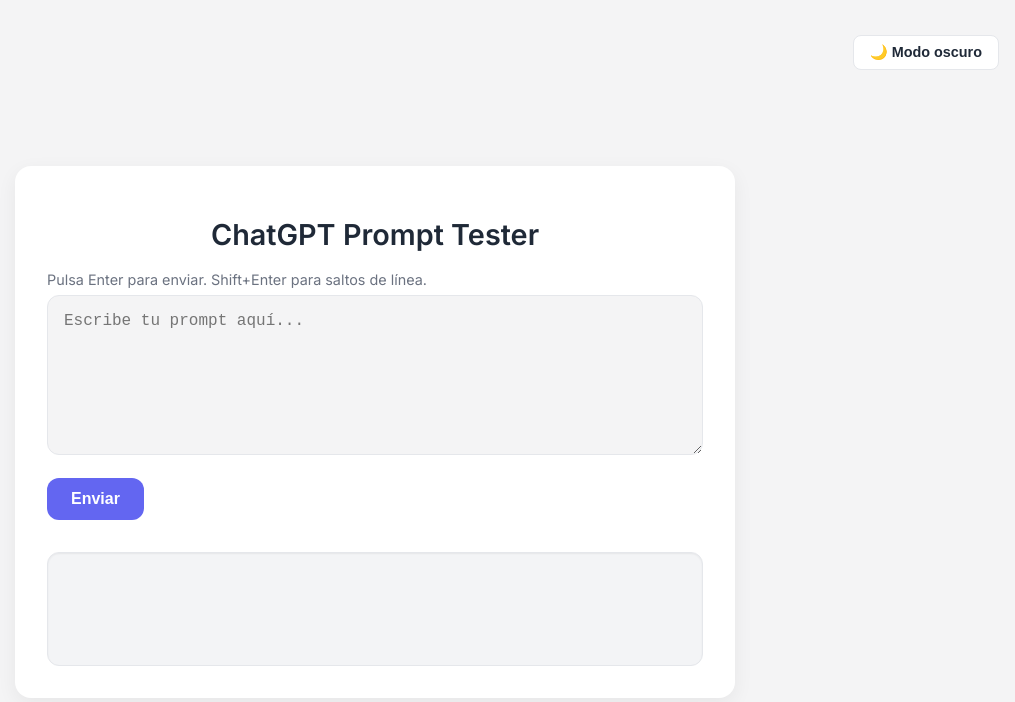
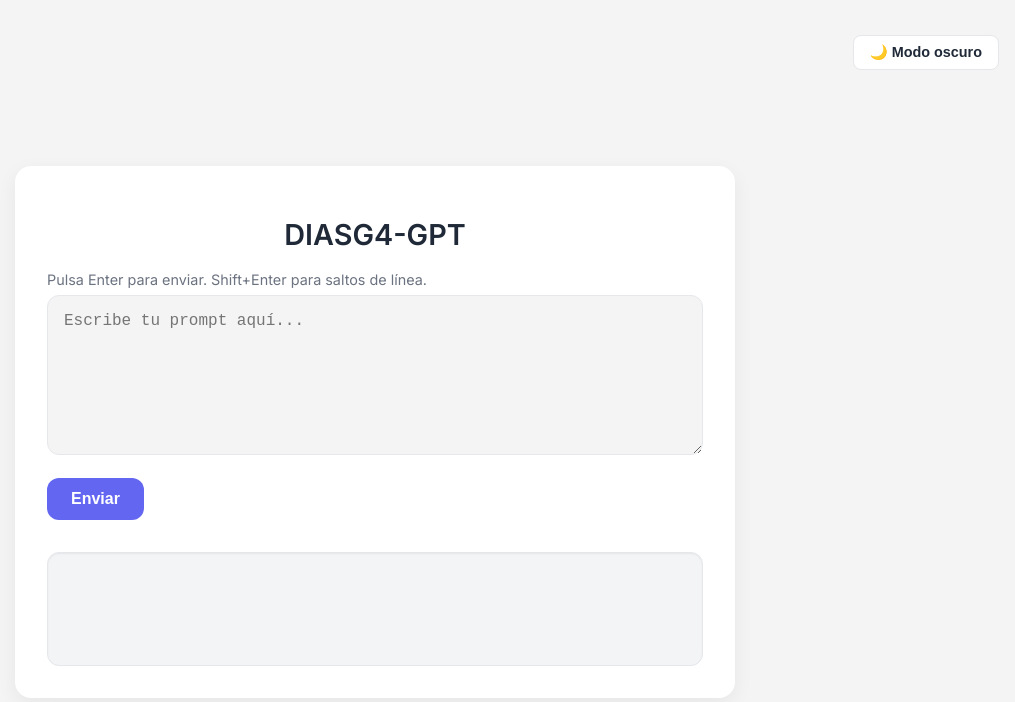
Before and after one commit to ALVPI/DIAS, a plain HTML site: page index.html in a window 1280 px wide. Shown: the whole page, without its empty margins (265-1280 px from the left). Drawn offline with Linux system fonts and the light colour scheme.

Commit message:
Cambios en la GUI

```diff
--- a/index.html
+++ b/index.html
@@ -9,7 +9,7 @@
 <body>
   <button id="toggle-mode">🌙 Modo oscuro</button>
   <div class="container">
-    <h1>ChatGPT Prompt Tester</h1>
+    <h1>DIASG4-GPT</h1>
 
     <label for="prompt" class="hint">Pulsa Enter para enviar. Shift+Enter para saltos de línea.</label>
     <textarea id="prompt" placeholder="Escribe tu prompt aquí..."></textarea>
```
